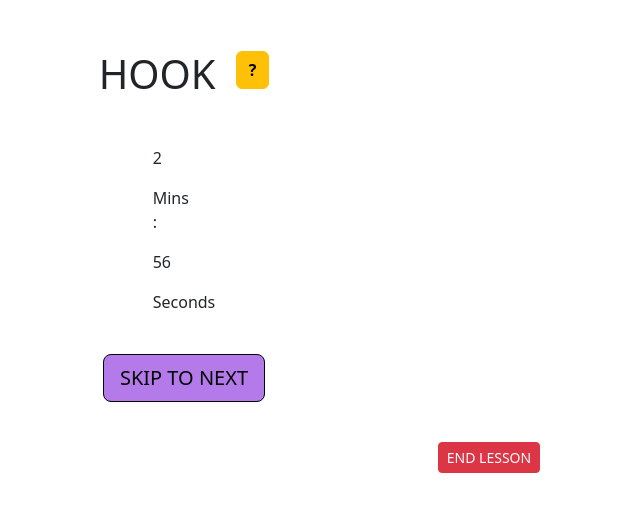
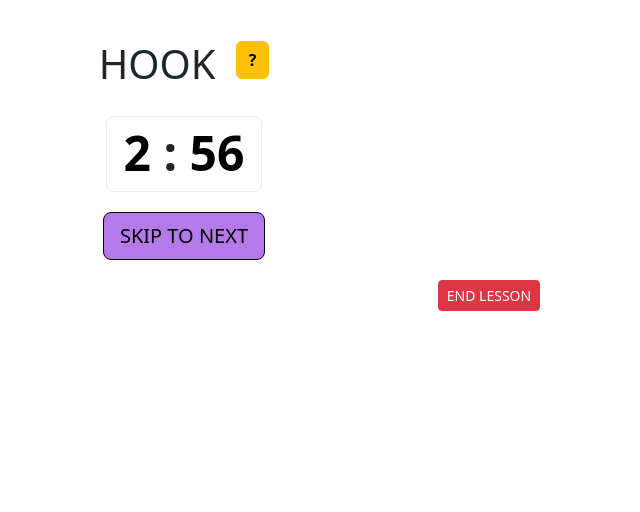
Before and after one commit to ndudar/Nudge, a React (Create React App) app: page /hook in a window 1280 px wide. Shown: the top 512 px of the page, without its empty margins (456-1096 px from the left). Built offline with nearby package versions, Linux system fonts and the light colour scheme.

Commit message:
feat: pretty up timer, alert view

```diff
--- a/src/features/Hook/Hook.js
+++ b/src/features/Hook/Hook.js
@@ -8,8 +8,8 @@ function Hook() {
     flexWrap: "wrap",
     alignItems: "center",
     justifyContent: "center",
-    margin: "50px",
-    gap: "20px"
+    margin: "40px",
+    gap: "10px"
   };
 
   const nextButtonStyles = {
@@ -30,6 +30,7 @@ function Hook() {
   return (
     <div style={styles}>
       <h1>HOOK</h1>
+      <div></div>
       <InfoToast />
       <div style={split}></div>
       <Timer targetTimeMins={3}/>
--- a/src/features/Timer/Timer.js
+++ b/src/features/Timer/Timer.js
@@ -2,37 +2,56 @@ import { useTimer } from "./useTimer";
 import TimerDisplay from "./TimerDisplay";
 
 const ExpiredNotice = () => {
+  const blockStyle = {
+    textAlign: "center",
+    padding: "2rem",
+    border: "1px solid #ebebeb",
+    borderRadius: "0.25rem",
+    margin: "0.5rem",
+    fontSize: "1rem",
+    color: "red"
+  };
+
   return (
-    <div>
+    <div style={blockStyle}>
       <span>Expired!!!</span>
       <p>Move on to next lesson component.</p>
     </div>
-  )
-}
+  );
+};
 
 const ShowTimer = ({ minutes, seconds }) => {
+  const timerStyle = {
+    display: "flex",
+    flexDirection: "row",
+    justifyContent: "center",
+    alignItems: "center",
+    fontWeight: "700",
+    lineHeight: "1.75rem",
+    padding: "1.4rem 1rem .5rem 1rem",
+    border: "1px solid #ebebeb",
+    borderRadius: "0.5rem",
+    textDecoration: "none",
+    fontSize: '3rem'
+  }
+
   return (
-    <div>
-      <TimerDisplay value={minutes} type={'Mins'} isDanger={minutes <= 1} />
-      <p>:</p>
-      <TimerDisplay value={seconds} type={'Seconds'} isDanger={false} />
+    <div style={timerStyle}>
+      <TimerDisplay value={minutes} isDanger={minutes < 2} />
+      <p>&nbsp;:&nbsp;</p>
+      <TimerDisplay value={seconds} isDanger={false} />
     </div>
-  )
-}
+  );
+};
 
 const Timer = (targetTimeMins) => {
-  const [minutes, seconds] = useTimer(targetTimeMins)
+  const [minutes, seconds] = useTimer(targetTimeMins);
 
   if (minutes + seconds <= 0) {
-    return <ExpiredNotice />
+    return <ExpiredNotice />;
   } else {
-    return (
-      <ShowTimer
-      minutes={minutes}
-      seconds={seconds}
-      />
-    )
+    return <ShowTimer minutes={minutes} seconds={seconds} />;
   }
-}
+};
 
 export default Timer;
--- a/src/features/Timer/TimerDisplay.js
+++ b/src/features/Timer/TimerDisplay.js
@@ -1,7 +1,15 @@
 const TimerDisplay = ({ value, type, isDanger }) => {
+  const danger = {
+    color: "red"
+  }
+
+  const standard = {
+    color: "black"
+  }
+
   return (
-    <div className={isDanger ? 'countdown danger' : 'countdown'}>
-      <p>{value}</p>
+    <div>
+      <p style={isDanger ? danger : standard}>{value}</p>
       <span>{type}</span>
     </div>
   )
```
